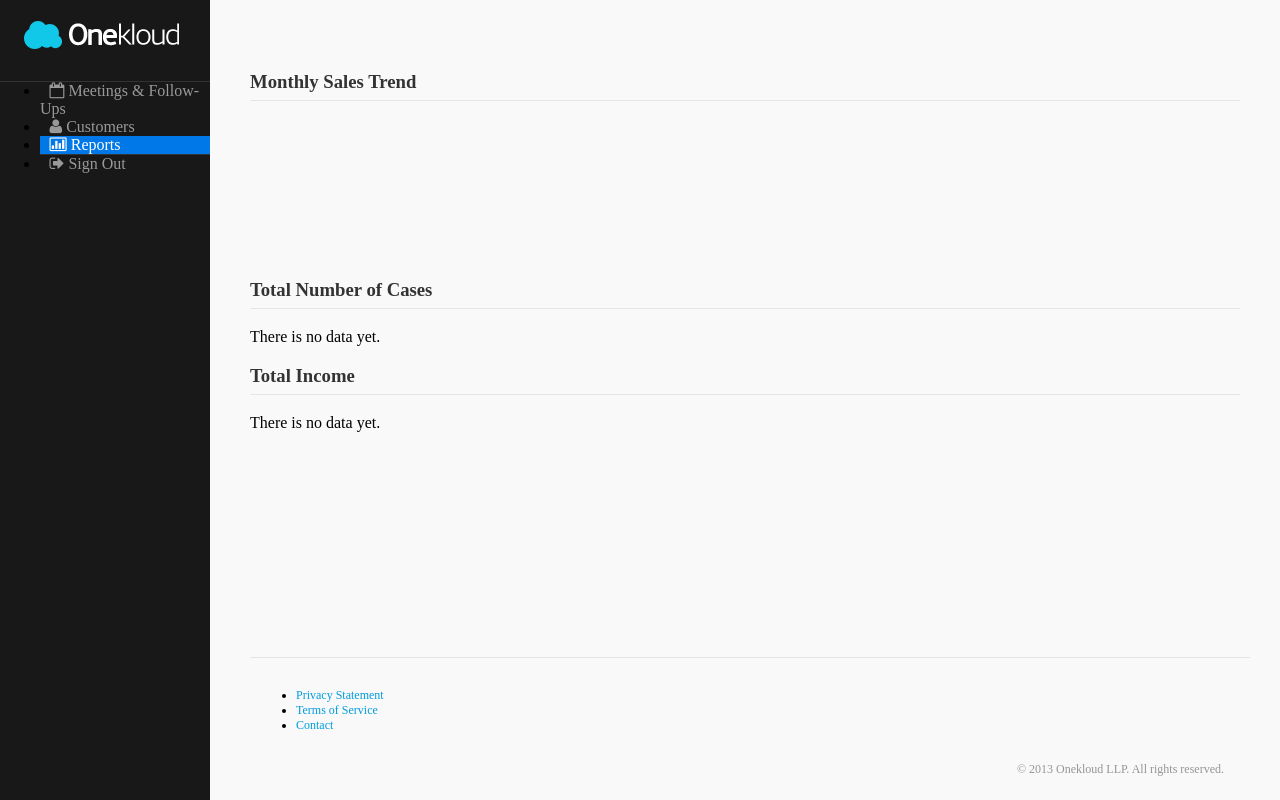
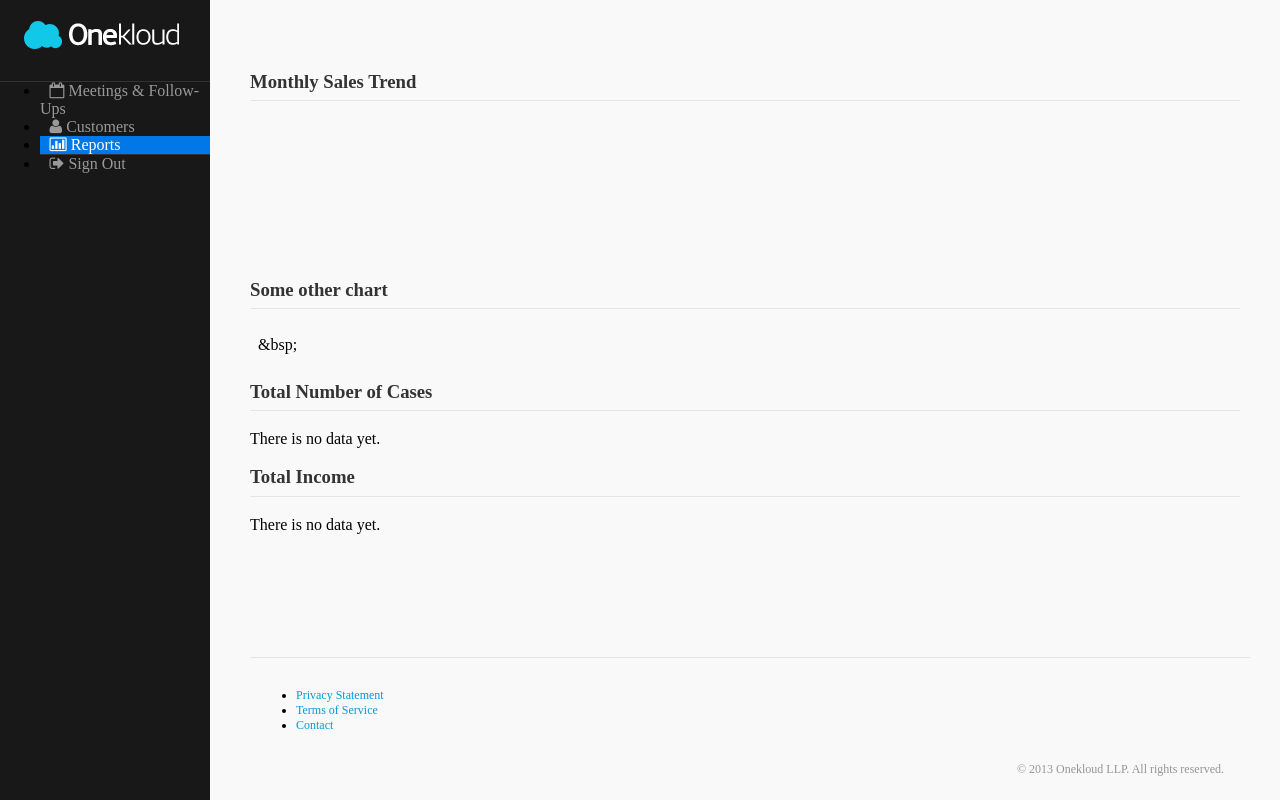
Before and after one commit to pythonista8/crm, a Django app: template crm/apps/reports/templates/reports/index.html in a window 1280 px wide. Run offline with Django 3.2, Linux system fonts and the light colour scheme; the template is opened without the code that fills it, so the values that code supplies are empty; some libraries are stand-ins or nearby versions.

Commit message:
Report title placeholder.

```diff
--- a/crm/apps/reports/templates/reports/index.html
+++ b/crm/apps/reports/templates/reports/index.html
@@ -18,6 +18,12 @@
             <h3>Monthly Sales Trend</h3>
             <div class="l-box">
                 <canvas id="chart-trend" width="200" height="120"></canvas>
+            </div>
+        </div>
+        <div class="pure-u-1-2">
+            <h3>Some other chart</h3>
+            <div class="l-box">
+                &bsp;
             </div>
         </div>
 
```
